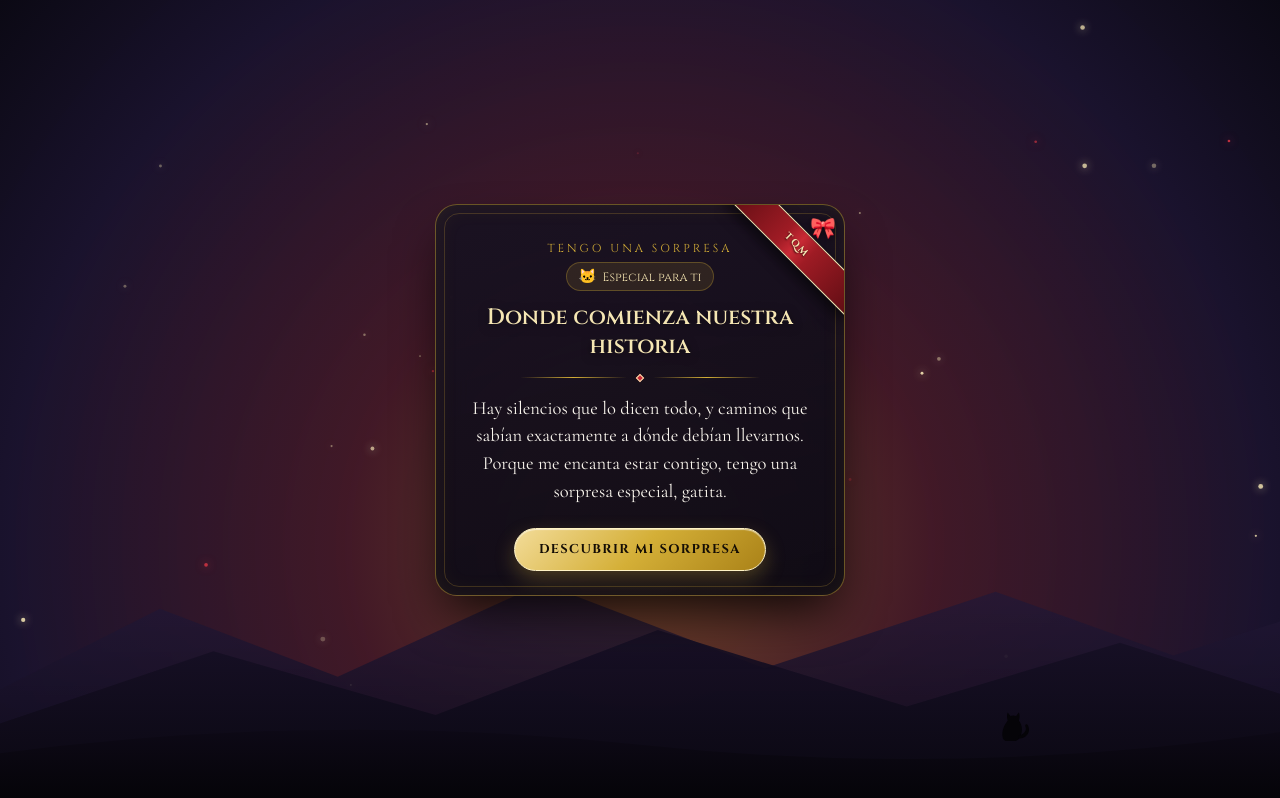
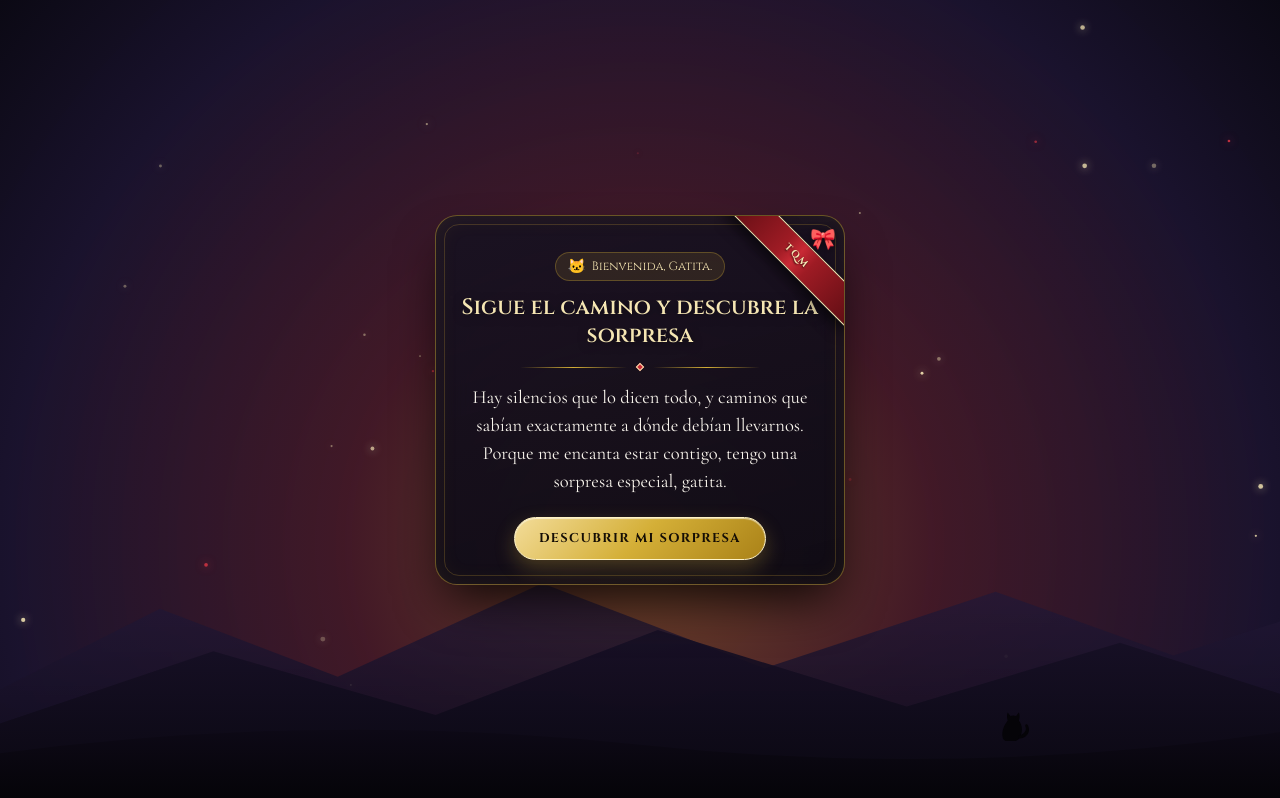
Before and after one commit to edartestudio/sorpresa-digital, a plain HTML site: page index.html in a window 1280 px wide. Drawn offline with nearby package versions, Linux system fonts and the light colour scheme.

Commit message:
Update index.html

```diff
--- a/index.html
+++ b/index.html
@@ -542,9 +542,9 @@
 
             <!-- ================= ETAPA 1: BIENVENIDA ================= -->
             <section class="screen active" id="screen-1">
-                <span class="eyebrow-text">Tengo una sorpresa</span>
-                <div class="card-cat-badge"><span>🐱</span> Especial para ti</div>
-                <h1>Donde comienza nuestra historia</h1>
+                <!--<span class="eyebrow-text">Tengo una sorpresa</span>-->
+                <div class="card-cat-badge"><span>🐱</span>Bienvenida, Gatita.</div>
+                <h1>Sigue el camino y descubre la sorpresa</h1>
                 <div class="divider-gold"><span></span><div class="divider-diamond"></div><span></span></div>
                 <p class="story-text">
                     Hay silencios que lo dicen todo, y caminos que sabían exactamente a dónde debían llevarnos. Porque me encanta estar contigo, tengo una sorpresa especial, gatita.
```
